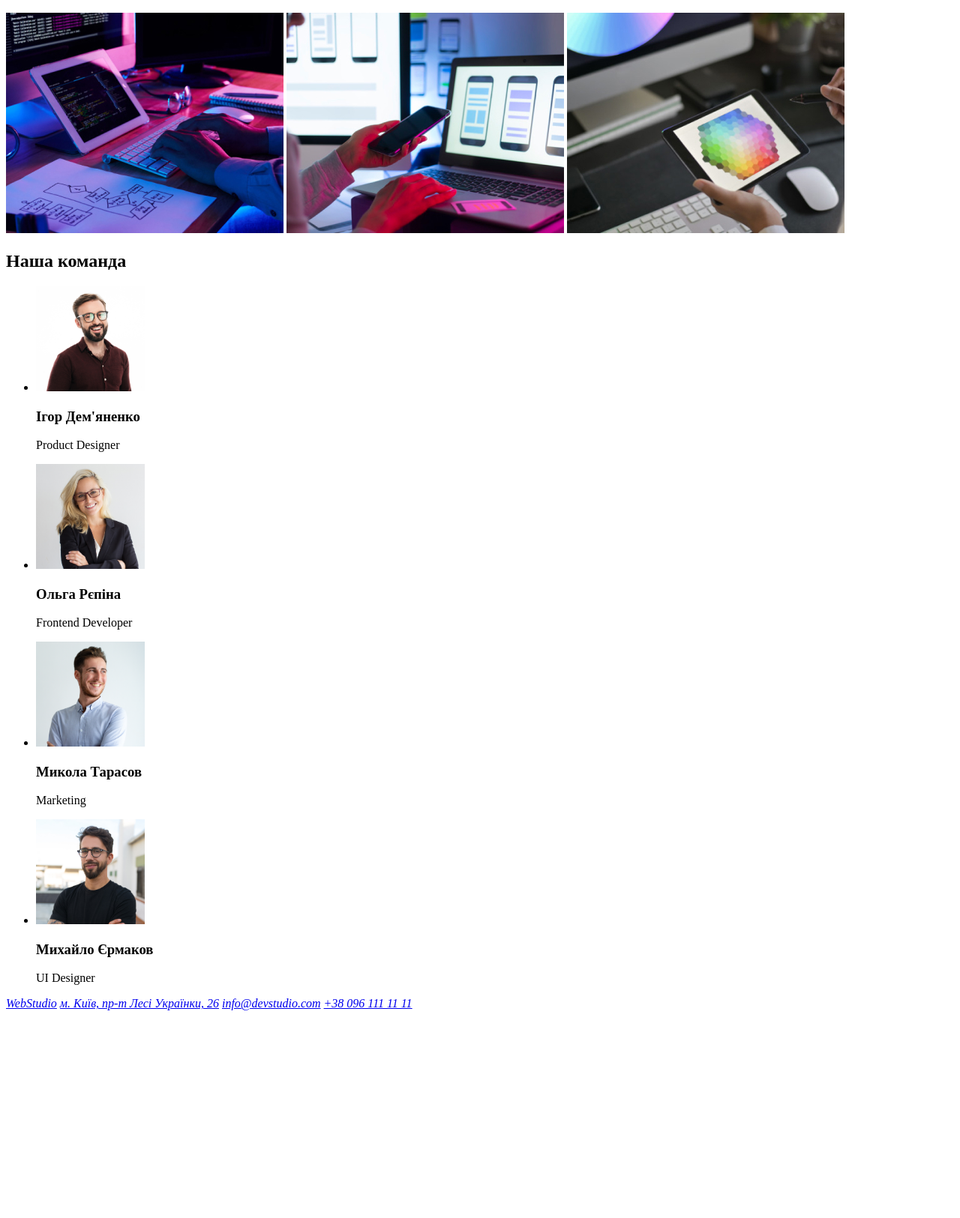
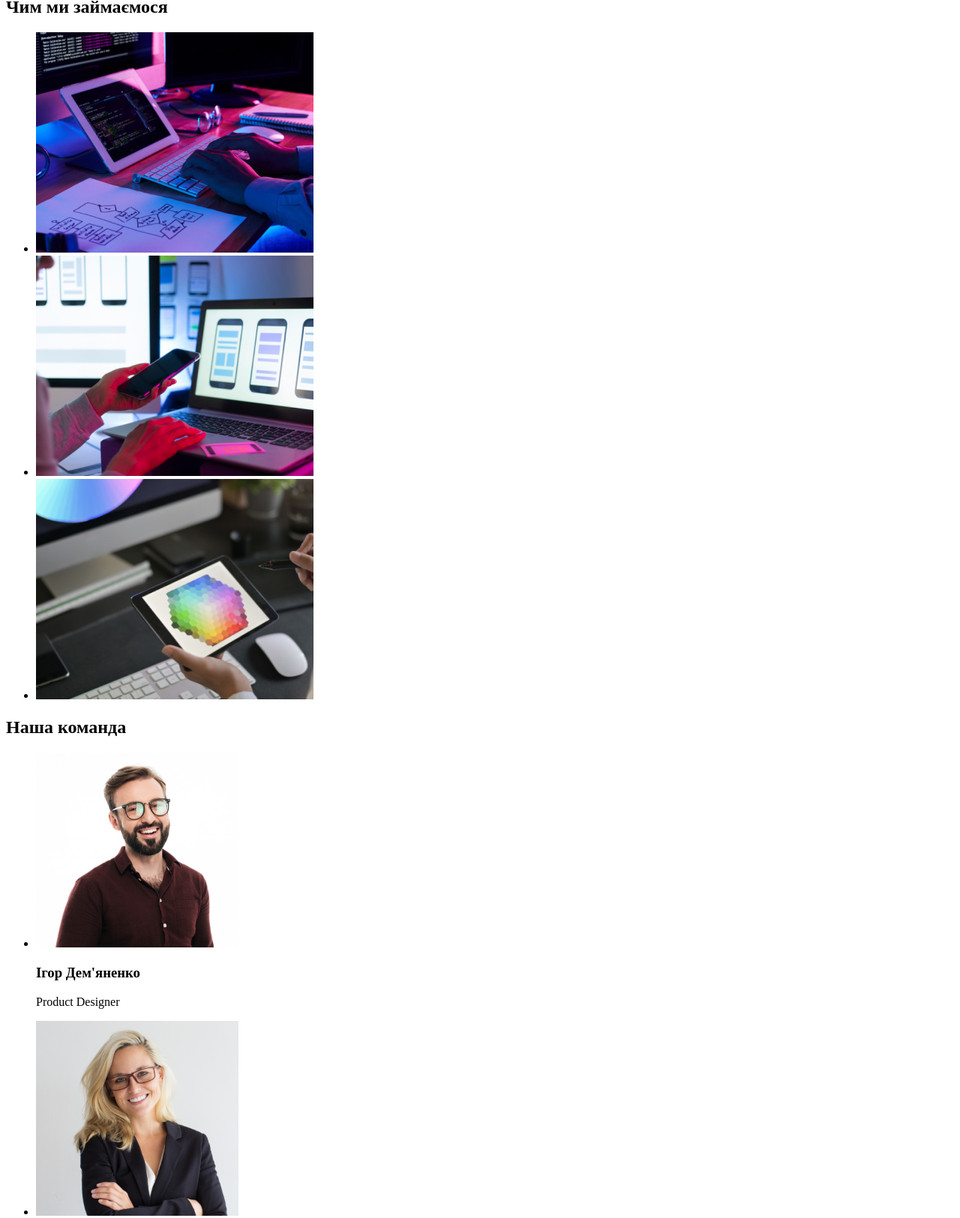
Before and after one commit to Vovan777-1/domashka, a plain HTML site: page index.html in a window 1280 px wide. Shown: the part 569-2194 px from the top of the page at 75% size. Before the commit the page ends 1925 px from the top, so only its background shows below. Drawn offline with Linux system fonts and the light colour scheme.

Commit message:
Corection index.html - Domachka

```diff
--- a/index.html
+++ b/index.html
@@ -1,5 +1,5 @@
 <!DOCTYPE html>
-<html lang="en">
+<html lang="uk">
 <head>
     <meta charset="UTF-8">
     <meta http-equiv="X-UA-Compatible" content="IE=edge">
@@ -8,16 +8,18 @@
 </head>
 <body>
 <header>
+    <a href="#"><span>Web</span>Studio</a>
     <nav>
     <ul>
-        <li><a href="#"><span>Web</span>Studio</a></li>
         <li><a href="#">Студія</a></li>
         <li><a href="#">Портфоліо</a></li>
         <li><a href="#">Контакти</a></li>
     </ul>
     </nav>
-        <a href="mailto:info@devstudio.com">info@devstudio.com</a>
-        <a href="tel:+380961111111">+38 096 111 11 11</a>
+    <ul>
+        <li><a href="mailto:info@devstudio.com">info@devstudio.com</a></li>
+        <li><a href="tel:+380961111111">+38 096 111 11 11</a></li>
+    </ul>
 </header>
     <main>
         <!-- HERO SECTION -->
@@ -42,36 +44,42 @@
                     <h3>СУЧАСНІ ТЕХНОЛОГІЇ</h3>
                         <p>Значимість цих проблем настільки очевидна, що реалізація планових завдань.</p></li>
             </ul>
+        </section>
+            <section>
             <h2>Чим ми займаємося</h2>
-            <img src="./images/komp.jpg" alt="kompfoto" width="370">
-            <img src="./images/phone.jpg" alt="phone" width="370">
-            <img src="./images/tablet.jpg" alt="tablet" width="370">
-        </section>
+            <ul>
+            <li><img src="./images/komp.jpg" alt="kompfoto" width="370"></li>
+            <li><img src="./images/phone.jpg" alt="phone" width="370"></li>
+            <li><img src="./images/tablet.jpg" alt="tablet" width="370"></li>
+            </ul>
+            </section>
         <!-- OUR TEAM -->
         <section>
             <h2>Наша команда</h2>
             <ul>
-                <li> <img src="./images/ihor.jpg" alt="foto IHOR our team " width="145">
+                <li> <img src="./images/ihor.jpg" alt="foto IHOR our team " width="270">
                     <h3>Ігор Дем'яненко</h3>
                     <p>Product Designer</p></li>
-                <li> <img src="./images/olga.jpg" alt="foto OLGA our team" width="145">
+                <li> <img src="./images/olga.jpg" alt="foto OLGA our team" width="270">
                     <h3>Ольга Рєпіна</h3>
                     <p>Frontend Developer</p></li>
-                <li> <img src="./images/mykola.jpg" alt="foto MYKOLA our team" width="145">
+                <li> <img src="./images/mykola.jpg" alt="foto MYKOLA our team" width="270">
                     <h3>Микола Тарасов</h3>
                     <p>Marketing</p></li>
-                <li> <img src="./images/mychailo.jpg" alt="foto MYCHAILO our team" width="145">
+                <li> <img src="./images/mychailo.jpg" alt="foto MYCHAILO our team" width="270">
                     <h3>Михайло Єрмаков</h3>
                     <p>UI Designer</p></li>
             </ul>
         </section>
     </main>
     <footer>
+        <a href="#"><span>Web</span>Studio</a>
         <address>
-            <a href="#"><span>Web</span>Studio</a>
-            <a href="https://goo.gl/maps/ihpkVVEU8ebieUhN8" target="_blank">м. Київ, пр-т Лесі Українки, 26</a>
-            <a href="mailto:info@devstudio.com">info@devstudio.com</a>
-            <a href="tel:+380961111111">+38 096 111 11 11</a>
+            <ul>
+            <li><a href="https://goo.gl/maps/ihpkVVEU8ebieUhN8" target="_blank">м. Київ, пр-т Лесі Українки, 26</a></li>
+            <li><a href="mailto:info@devstudio.com">info@devstudio.com</a></li>
+            <li><a href="tel:+380961111111">+38 096 111 11 11</a></li>
+        </ul>
         </address>
     </footer>
 </body>
```
